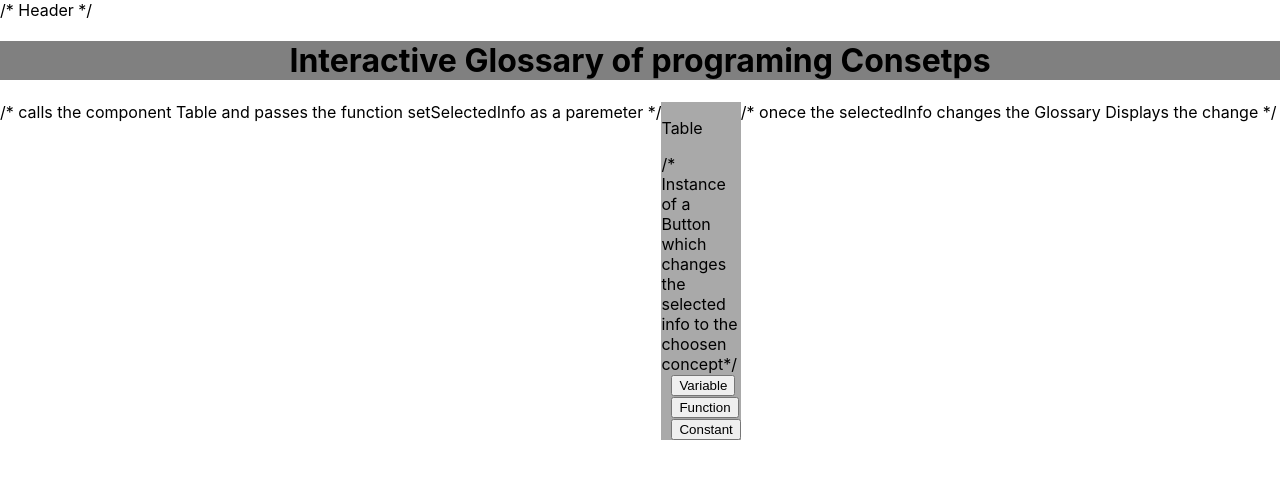
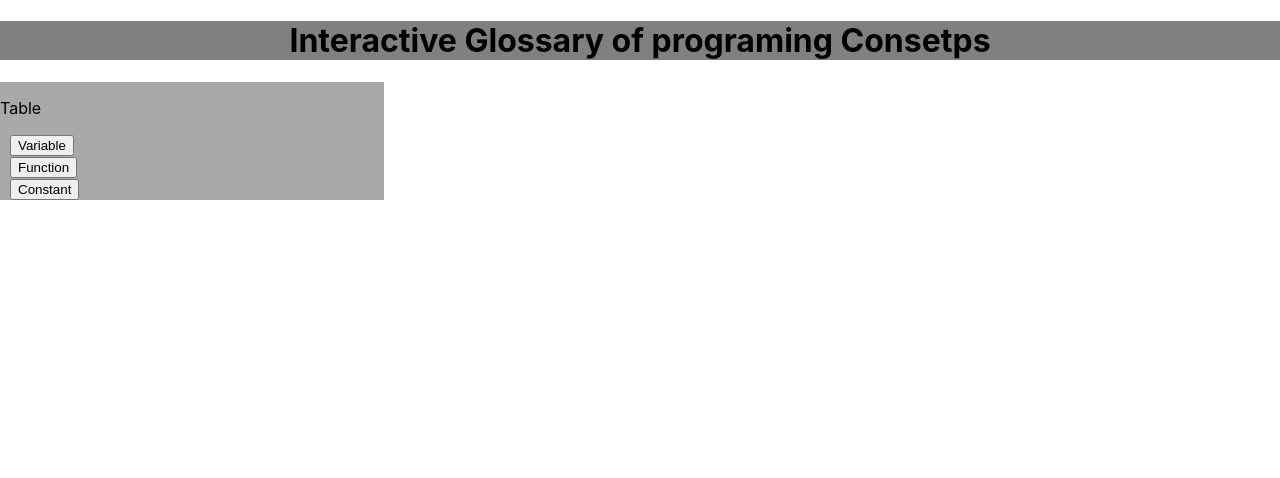
Before and after one commit to Takamiotaku/Sebs244001-Glosary, a React (Create React App) app in the folder glossary/: page / in a window 1280 px wide. Shown: the top 478 px of the page. Built offline with nearby package versions, Linux system fonts and the light colour scheme.

Commit message:
repaired comments

```diff
--- a/glossary/src/App.js
+++ b/glossary/src/App.js
@@ -11,14 +11,14 @@ function App() {
   const [selectedInfo, setSelectedInfo] = useState(null);
   return (
     <div>
-      /* Header */
+      {/* Header */}
       <div className="Header-Container">
         <Header></Header>
       </div>
         <div className='Main-Container'>
-         /* calls the component Table and passes the function setSelectedInfo as a paremeter */
+         {/* calls the component Table and passes the function setSelectedInfo as a paremeter */}
           <div className="Table-Container"><Table onInfoSelect={setSelectedInfo}/></div>
-          /* onece the selectedInfo changes the Glossary Displays the change */
+          {/* onece the selectedInfo changes the Glossary Displays the change */}
           <div className='Glossary-Container'>{selectedInfo && <Glossary Title={selectedInfo.Title} Image={selectedInfo.Image} Text={selectedInfo.Text} />}</div>
         </div>
     </div>
--- a/glossary/src/components/Table.jsx
+++ b/glossary/src/components/Table.jsx
@@ -17,7 +17,7 @@ export default function Table({ onInfoSelect }){
     return (
         <div>
             <p>Table</p>
-            /* Instance of a Button which changes the selected info to the choosen concept*/
+            {/* Instance of a Button which changes the selected info to the choosen concept*/ }
             <Pieces Title={Variable.Title} Fun={() => onInfoSelect(Variable)}/>
             <Pieces Title={Function.Title} Fun={() => onInfoSelect(Function)}/>
             <Pieces Title={Constant.Title} Fun={()=> onInfoSelect(Constant)}/>
```
